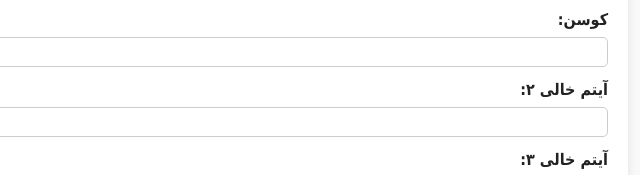
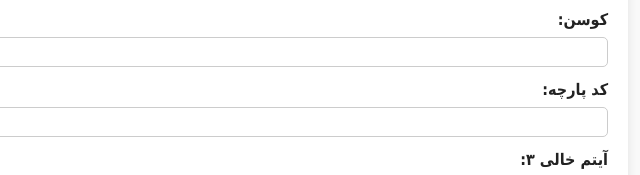
Before and after one commit to matianiha0913/sofa-form, a plain HTML site: page index.html in a window 1280 px wide. Shown: the part 1423-1598 px from the top of the page, 407-1047 px from the left. Drawn offline with Linux system fonts and the light colour scheme.

Commit message:
Update index.html

```diff
--- a/index.html
+++ b/index.html
@@ -118,7 +118,7 @@
     <label>تعداد صندلی:</label><input type="number" id="chairCount">
     <label>تعداد مبل:</label><input type="number" id="sofaCount">
     <label>کوسن:</label><input type="text" id="sewingExtra1">
-    <label>آیتم خالی ۲:</label><input type="text" id="sewingExtra2">
+    <label>کد پارچه:</label><input type="text" id="sewingExtra2">
     <label>آیتم خالی ۳:</label><input type="text" id="sewingExtra3">
     <label>توضیحات اضافه (خیاطی):</label><textarea id="sewingDesc"></textarea>
 
```
